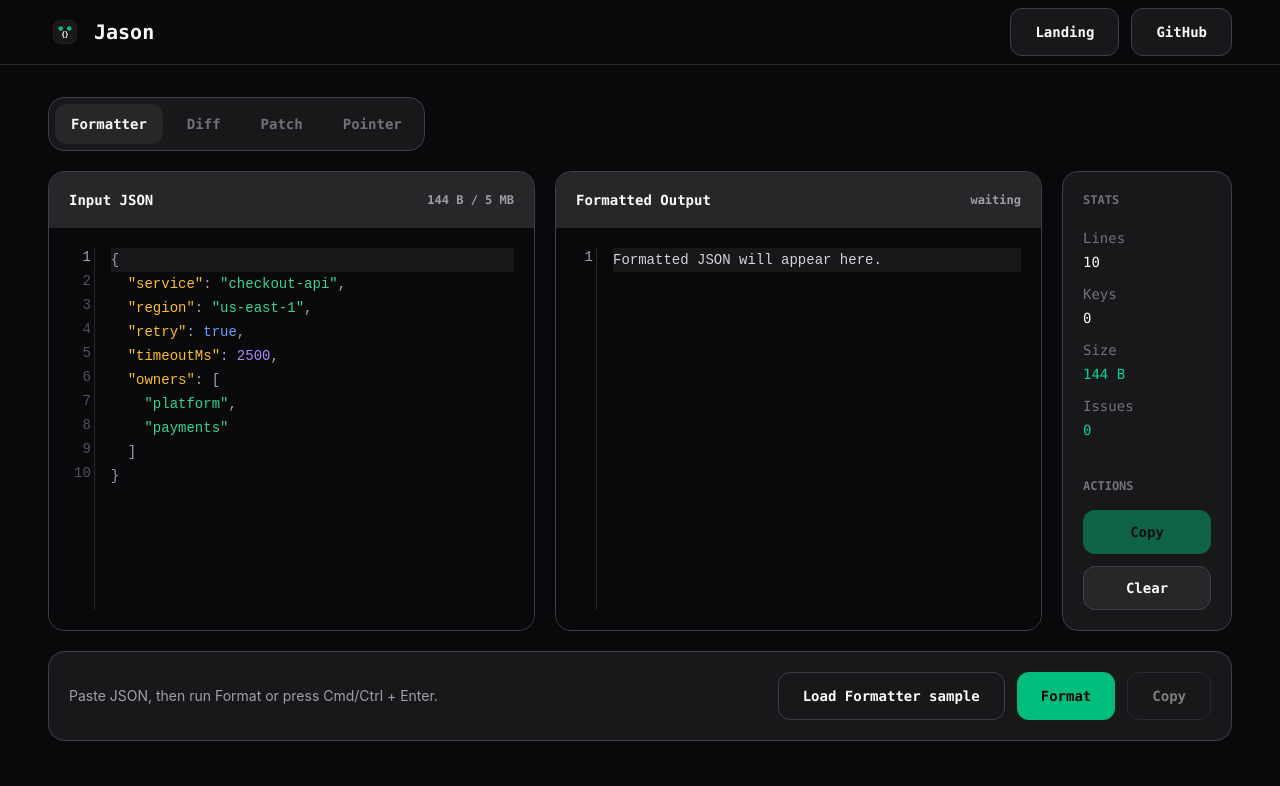
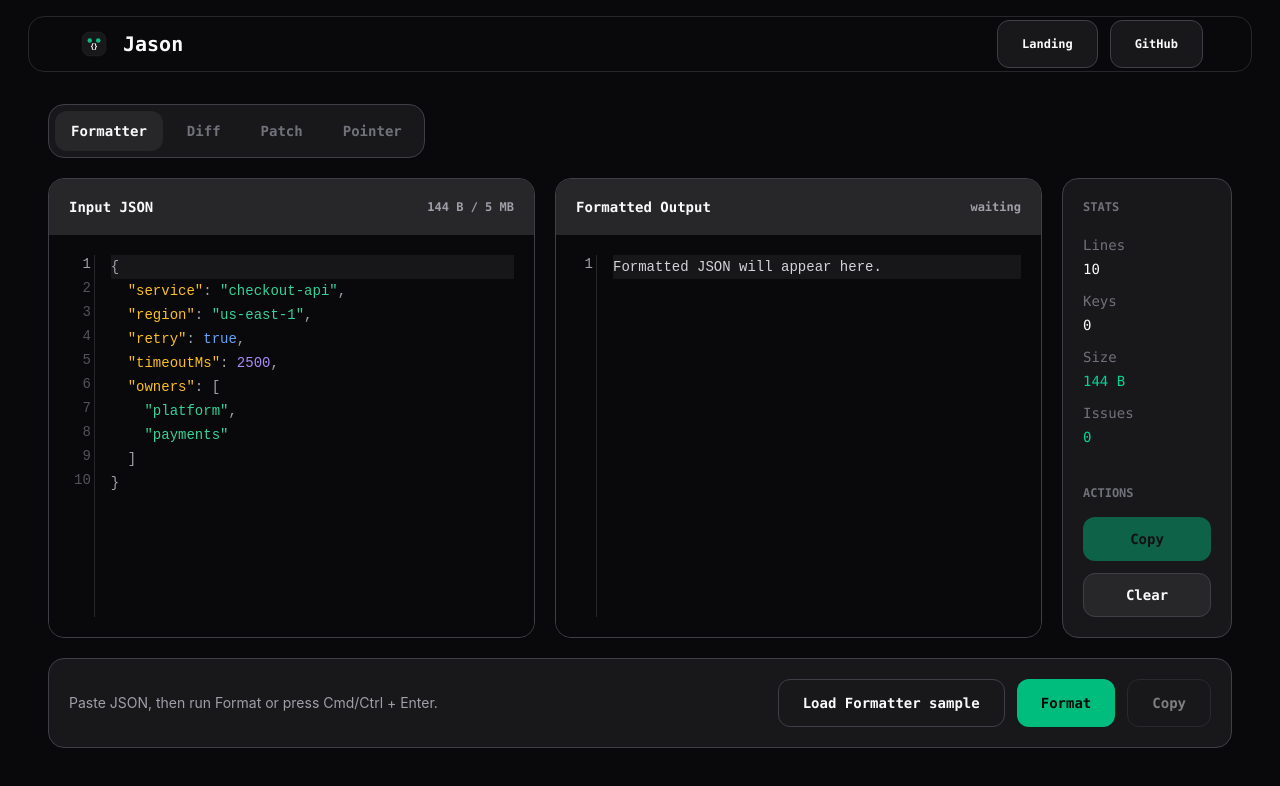
Before and after one commit to anmollp/jason-app, a Next.js app in the folder frontend/: page /playground in a window 1280 px wide. Shown: the top 786 px of the page. Built offline with nearby package versions, Linux system fonts and the light colour scheme.

Commit message:
Refine playground header and footer spacing (#92)
Co-authored-by: Anmol Patil <anmol@mac.mynetworksettings.com>

```diff
--- a/frontend/src/components/playground/PlaygroundShell.tsx
+++ b/frontend/src/components/playground/PlaygroundShell.tsx
@@ -374,20 +374,24 @@ export function PlaygroundShell() {
 
   return (
     <div className="min-h-screen bg-[#09090B] text-zinc-50">
-      <header className="border-b border-zinc-800">
-        <div className="mx-auto flex h-16 max-w-[1728px] items-center justify-between px-5 sm:px-8 lg:px-12">
+      <header className="px-3 pt-3 sm:px-5 sm:pt-4 lg:px-7">
+        <div className="mx-auto flex h-14 max-w-[1728px] items-center justify-between rounded-2xl border border-zinc-800 bg-zinc-950 px-5 sm:px-8 lg:px-12">
           <Link href="/" className="flex items-center gap-3">
             <JasonLogo size={34} />
             <span className="font-mono text-xl font-semibold">Jason</span>
           </Link>
           <nav className="flex items-center gap-3">
-            <Button href="/" variant="secondary" className="hidden sm:inline-flex">
+            <Button
+              href="/"
+              variant="secondary"
+              className="hidden h-10 rounded-lg px-4 text-xs sm:inline-flex"
+            >
               Landing
             </Button>
             <Button
               href="https://github.com/anmollp/jason"
               variant="secondary"
-              className="hidden sm:inline-flex"
+              className="hidden h-10 rounded-lg px-4 text-xs sm:inline-flex"
             >
               GitHub
             </Button>
@@ -404,7 +408,7 @@ export function PlaygroundShell() {
         />
       ) : null}
 
-      <main className="mx-auto flex max-w-[1728px] flex-col gap-5 px-5 py-6 sm:px-8 lg:px-12 lg:py-8">
+      <main className="mx-auto flex max-w-[1728px] flex-col gap-5 px-5 pb-4 pt-6 sm:px-8 lg:px-12 lg:pb-5 lg:pt-8">
         <ToolTabs activeTool={activeTool} onToolChange={handleToolChange} />
 
         <section
```
